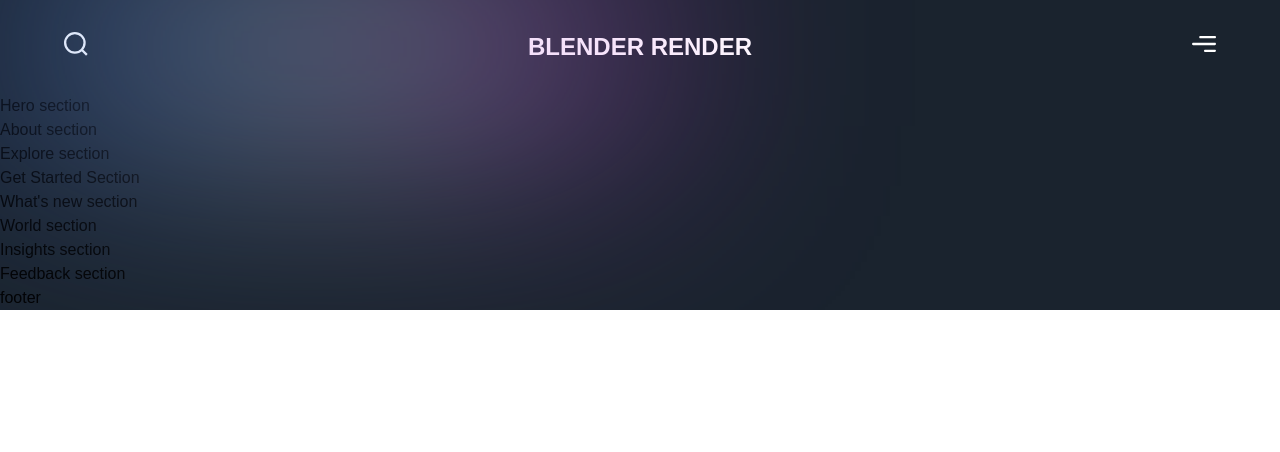
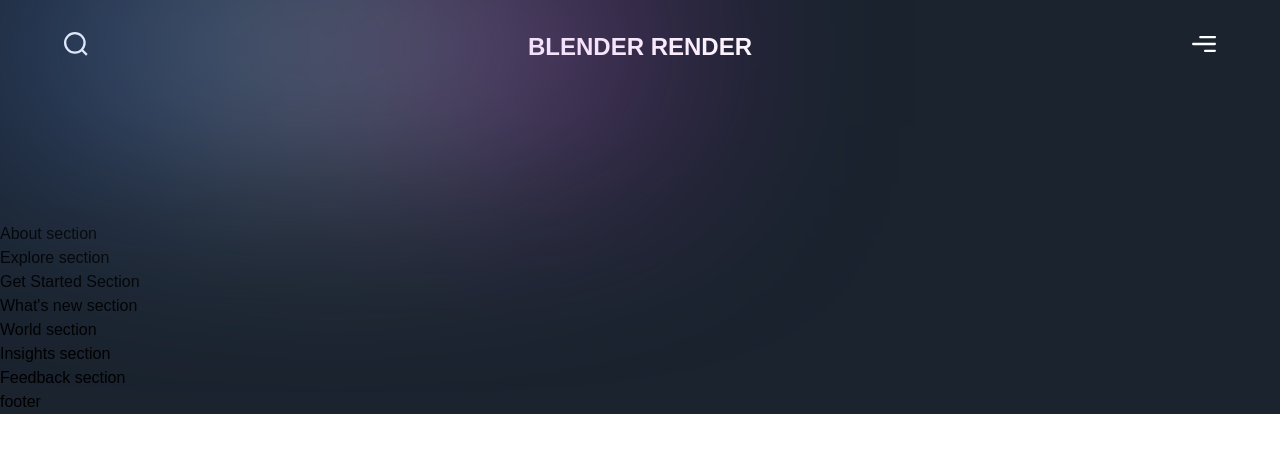
Before and after one commit to JidOmid/blender-profile, a Next.js app: page / in a window 1280 px wide. Shown: the top 452 px of the page. Built offline with nearby package versions, Linux system fonts and the light colour scheme; a web font is replaced by a local one.

Commit message:
navbar and hero base

```diff
--- a/sections/Hero.jsx
+++ b/sections/Hero.jsx
@@ -1,8 +1,18 @@
-'use client';
+"use client";
+
+import { motion } from "framer-motion";
+
+import styles from "../styles";
+import { slideIn, staggerContainer, textVariant } from "../utils/motion";
 
 const Hero = () => (
-  <section>
-    Hero section
+  <section className={`${styles.yPaddings} sm:pl-16 pl-6`}>
+    <motion.div
+      variants={staggerContainer}
+      initial="hidden"
+      whileInView="show"
+      viewport={{ once: false, amount: 0.25 }}
+    ></motion.div>
   </section>
 );
 
```
